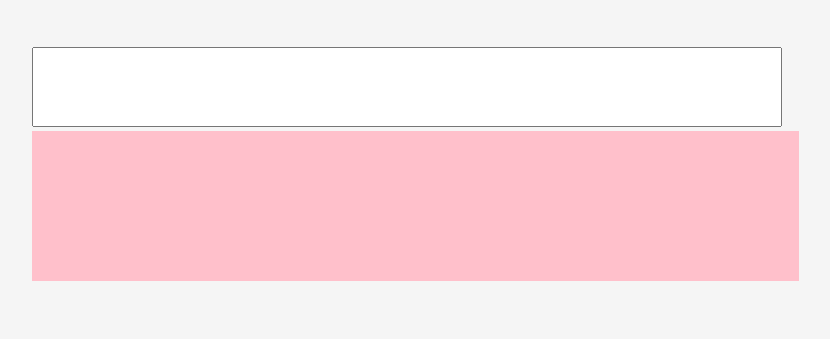
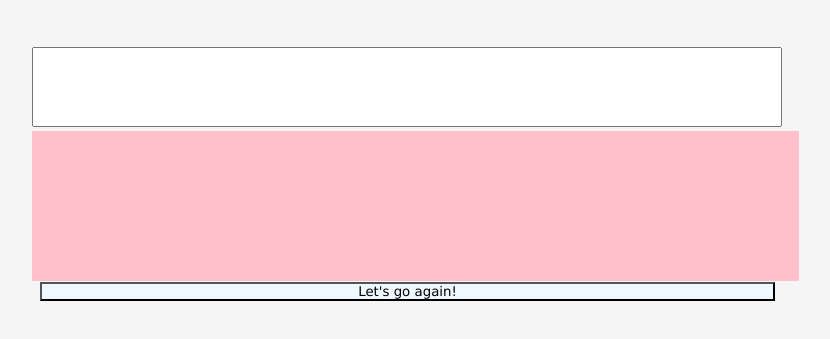
Before and after one commit to RemyXVX/Mr.-Roboger-s-Neighborhood, a plain HTML site: page index.html in a window 1280 px wide. Shown: the part 191-530 px from the top of the page, without its empty margins (233-1063 px from the left). Drawn offline with Linux system fonts and the light colour scheme.

Commit message:
Added a reset page incase only one feels extra lazy to not have to press down the delete button

```diff
--- a/css/styles.css
+++ b/css/styles.css
@@ -6,6 +6,7 @@
 }
 
 body {
+  overflow: hidden;
   background-color: whitesmoke;
 }
 
@@ -38,6 +39,7 @@ body {
   width: 767px;
   height: 150px;
   overflow-y: scroll;
+  overflow-x: hidden;
 }
 
 .hidden {
@@ -49,6 +51,12 @@ body {
   visibility: hidden
 }
 
+#btn {
+  margin-left: 8px;
+  width: 735px;
+  background-color: aliceblue;
+}
+
 .smol {
   text-align: center;
   font-size: 35px;
--- a/index.html
+++ b/index.html
@@ -18,6 +18,7 @@
     <div class = form>
       <textarea id="tInput" name="text"  rows="10" class="textInput"></textarea>
       <p class="textOutput" id="tOutput"></p>
+      <button class="button" id="btn" type="button">Let's go again!</button>
     </div>
   </div>
   <span class="hidden" id="madRobo">
--- a/js/scripts.js
+++ b/js/scripts.js
@@ -27,12 +27,20 @@ function allWord(num) {
 };
 
  // //UI// //
+
 window.addEventListener("load", function () {
   const tInput = document.getElementById('tInput');
   const tOutput = document.getElementById('tOutput');
+  let resetBtn = document.getElementById("btn");
+
 
   tInput.addEventListener('keyup', (event) => {
     const translation = event.target.value
     tOutput.innerText = allWord(translation).join(" ");
   });
+
+  resetBtn.addEventListener("click", function () {
+    location.reload();
+  });
+
 });
```
